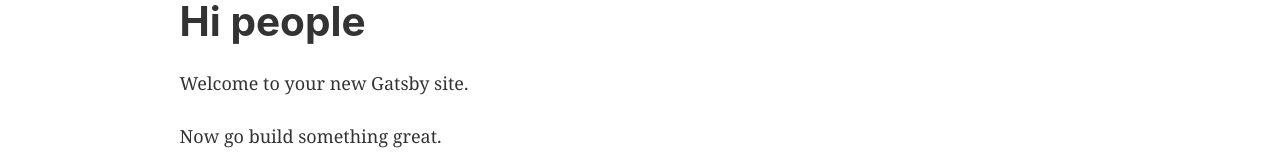
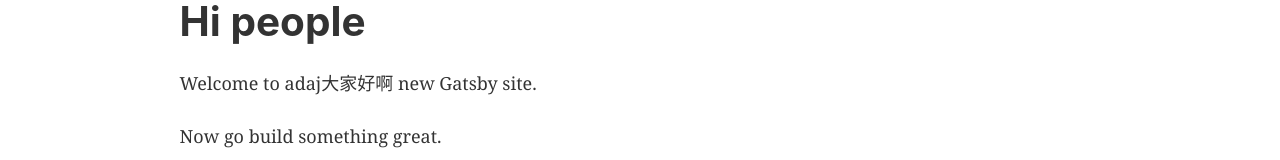
Before and after one commit to cwing2019/hello5, a Gatsby site: page / in a window 1280 px wide. Shown: the part 123-283 px from the top of the page. Built offline with nearby package versions, Linux system fonts and the light colour scheme; Gatsby itself is replaced by a stand-in of ours.

Commit message:
Update index.js

```diff
--- a/src/pages/index.js
+++ b/src/pages/index.js
@@ -9,7 +9,7 @@
   <Layout>
     <Seo title="Home" />
     <h1>Hi people</h1>
-    <p>Welcome to your new Gatsby site.</p>
+    <p>Welcome to adaj大家好啊 new Gatsby site.</p>
     <p>Now go build something great.</p>
     <StaticImage
       src="../images/gatsby-astronaut.png"
```
